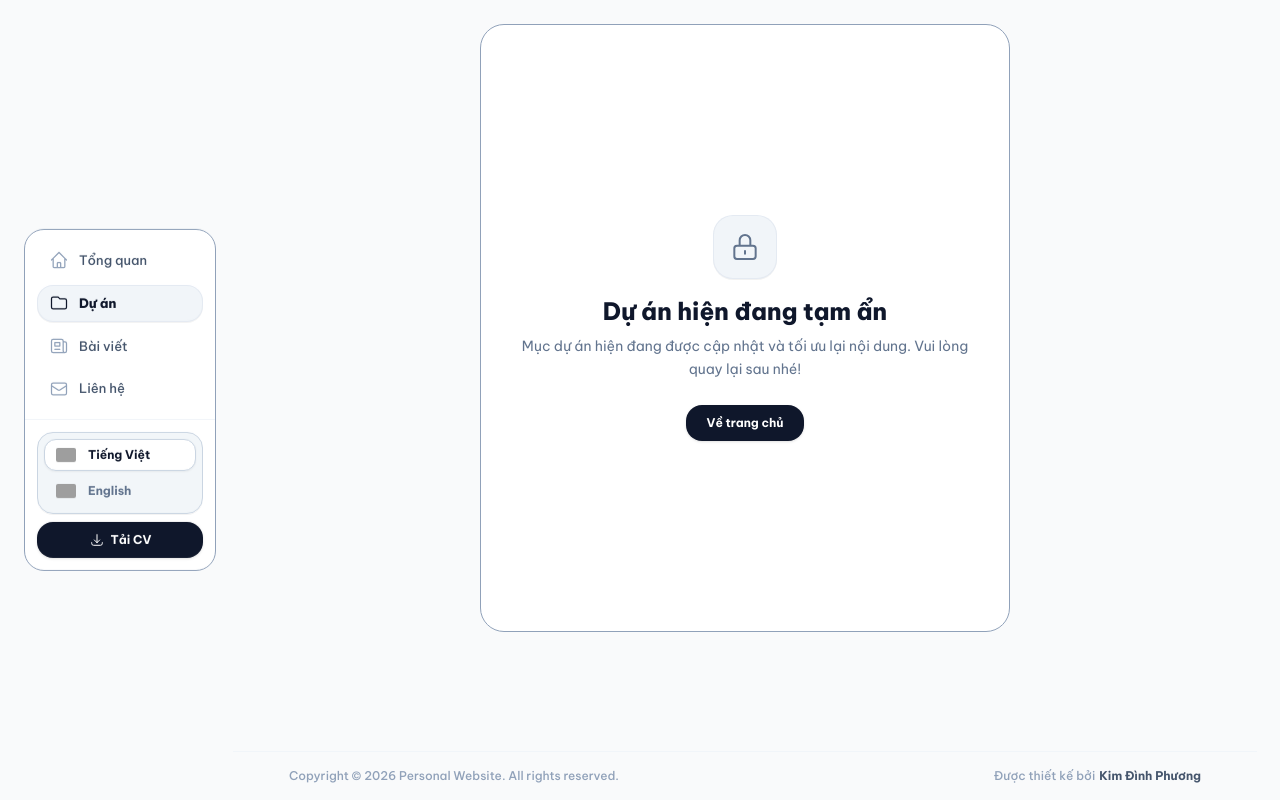
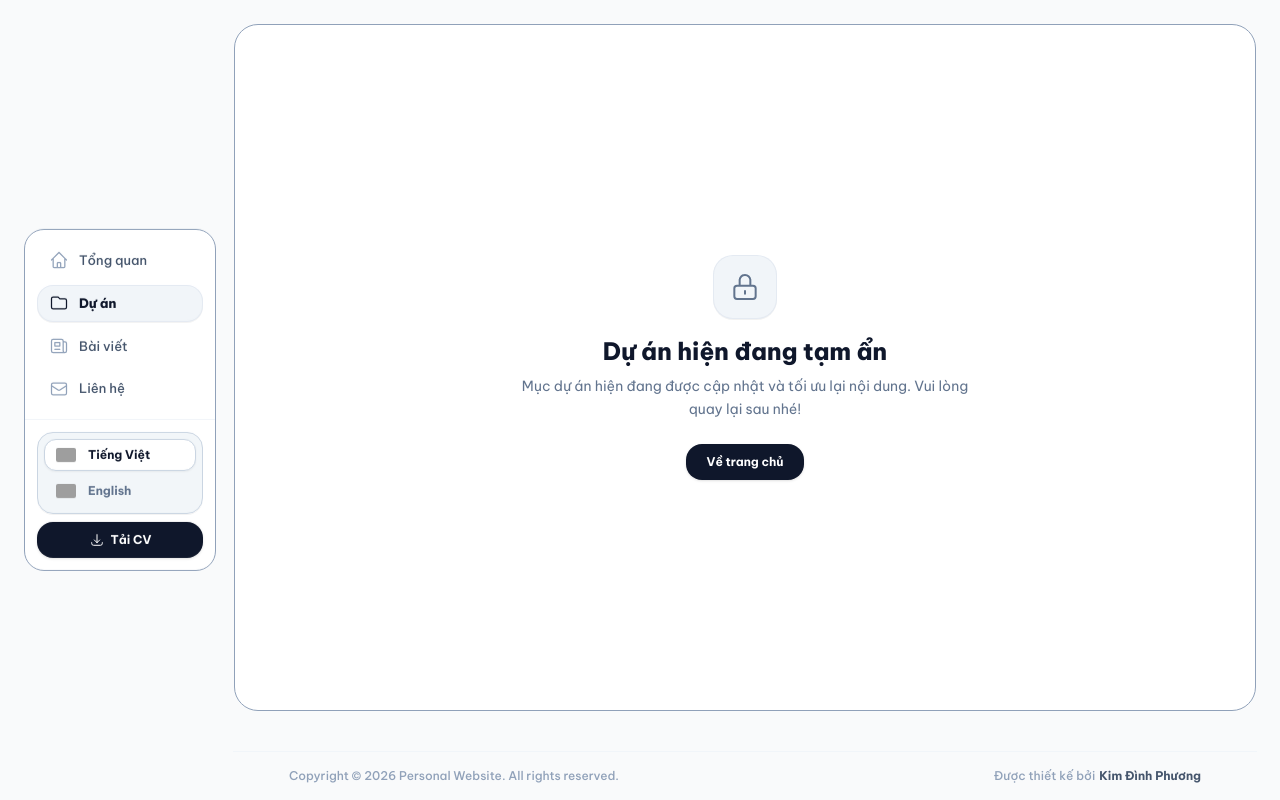
Before and after one commit to dinhphuong25/portfolio1, a Next.js app: page /projects in a window 1280 px wide. Built offline with nearby package versions, Linux system fonts and the light colour scheme; grey boxes are pictures that could not be loaded.

Commit message:
fix(projects): add w-full to project container to expand outer border to full width

```diff
--- a/src/app/projects/page.tsx
+++ b/src/app/projects/page.tsx
@@ -18,8 +18,8 @@ export const metadata: Metadata = {
 export default function ProjectsPage() {
     return (
         <>
-            <div className="max-w-6xl mx-auto p-3 sm:p-4 lg:p-6 lg:pr-6">
-                <div className="bg-white/95 dark:bg-slate-900/95 backdrop-blur-xl rounded-2xl sm:rounded-3xl overflow-hidden border border-slate-400 dark:border-slate-600 p-6 sm:p-10 min-h-[72vh] sm:min-h-[76vh] flex flex-col justify-center">
+            <div className="w-full max-w-6xl mx-auto p-3 sm:p-4 lg:p-6 lg:pr-6 flex-1 flex flex-col">
+                <div className="w-full bg-white/95 dark:bg-slate-900/95 backdrop-blur-xl rounded-2xl sm:rounded-3xl overflow-hidden border border-slate-400 dark:border-slate-600 p-6 sm:p-10 min-h-[72vh] sm:min-h-[76vh] flex flex-col justify-center flex-1">
                     <ProjectsClient />
                 </div>
             </div>
```
